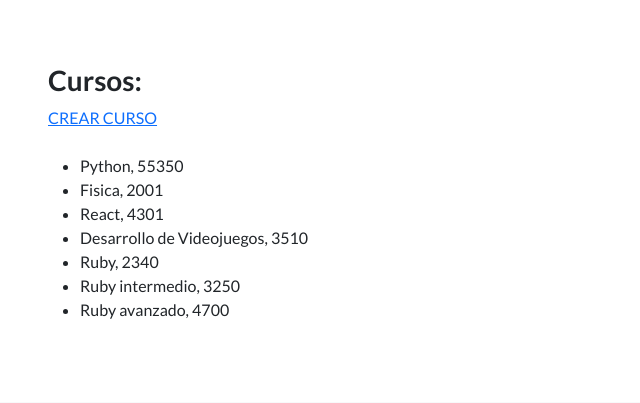
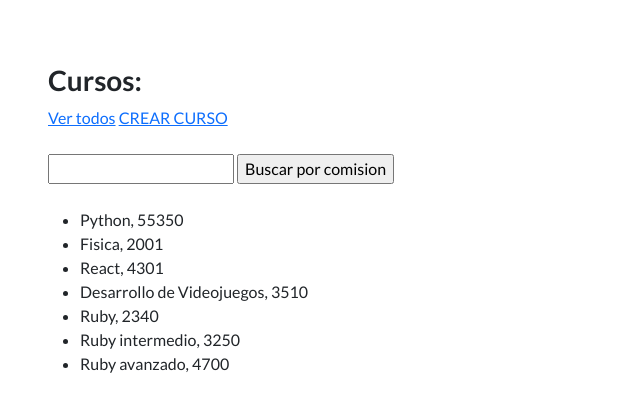
Before and after one commit to tomymagno/carpeta_django, a Django app: page /estudios/cursos/ in a window 1280 px wide. Shown: the part 66-469 px from the top of the page, without its empty margins (0-640 px from the left). Run offline with Django 4.2, Linux system fonts and the light colour scheme; data comes from the database, SQL or seed files in the repository; both versions use the stored data as it was after the commit; some libraries are stand-ins or nearby versions.

Commit message:
Agregado de barra de busqueda

```diff
--- a/control_estudios/templates/control_estudios/formulario_curso.html
+++ b/control_estudios/templates/control_estudios/formulario_curso.html
@@ -11,6 +11,6 @@ Crear curso
     {{ formulario.errors }}
     <input type="submit" value="Enviar" />
 </form>
+<br><br>
 <a href="{% url 'lista_cursos' %}">VOLVER A LA LISTA</a>
-<br><br>
 {% endblock contenido %}
--- a/control_estudios/templates/control_estudios/lista_cursos.html
+++ b/control_estudios/templates/control_estudios/lista_cursos.html
@@ -6,8 +6,15 @@ Lista de cursos
 
 {% block contenido %}
 <h3>Cursos:</h3>
+<a href="{% url 'lista_cursos' %}">Ver todos</a>
 <a href="{% url 'crear_curso' %}">CREAR CURSO</a>
 <br><br>
+<form action="{% url 'buscar_cursos' %}" method="post">
+    {% csrf_token %}
+    <input type="text" name="busqueda">
+    <input type="submit" value="Buscar por comision">
+</form>
+<br>
 <ul>
 {% for curso in cursos %}
     <li>
--- a/control_estudios/urls.py
+++ b/control_estudios/urls.py
@@ -1,7 +1,9 @@
 from django.contrib import admin
 from django.urls import path
 
-from control_estudios.views import listar_estudiantes, listar_cursos, crear_curso
+from control_estudios.views import (
+    listar_estudiantes, listar_cursos, crear_curso, buscar_cursos
+)
 
 #Son las URLS especificas de la app.
 
@@ -9,4 +11,6 @@ urlpatterns = [
     path("estudiantes/", listar_estudiantes, name="lista_estudiantes"),
     path("cursos/", listar_cursos, name="lista_cursos"),
     path("crear-curso/", crear_curso, name="crear_curso"),
+    path("buscar-cursos/", buscar_cursos, name="buscar_cursos"),
+
 ]
--- a/control_estudios/views.py
+++ b/control_estudios/views.py
@@ -1,5 +1,6 @@
 from django.shortcuts import render, redirect
 from django.urls import reverse
+from django.db.models import Q
 
 
 from control_estudios.models import Curso, Estudiante
@@ -49,3 +50,20 @@ def crear_curso(request):
         context={'formulario': formulario}
     )
     return http_response
+
+def buscar_cursos(request):
+    if request.method == "POST":
+        data = request.POST
+        busqueda = data["busqueda"]
+        cursos = Curso.objects.filter(
+            Q(nombre=busqueda) | Q(comision__contains=busqueda)
+            )
+        contexto = {
+            "cursos": cursos,
+        }
+        http_response = render(
+            request=request,
+            template_name='control_estudios/lista_cursos.html',
+            context=contexto,
+        )
+        return http_response
```
Also changed, not shown: db.sqlite3.
